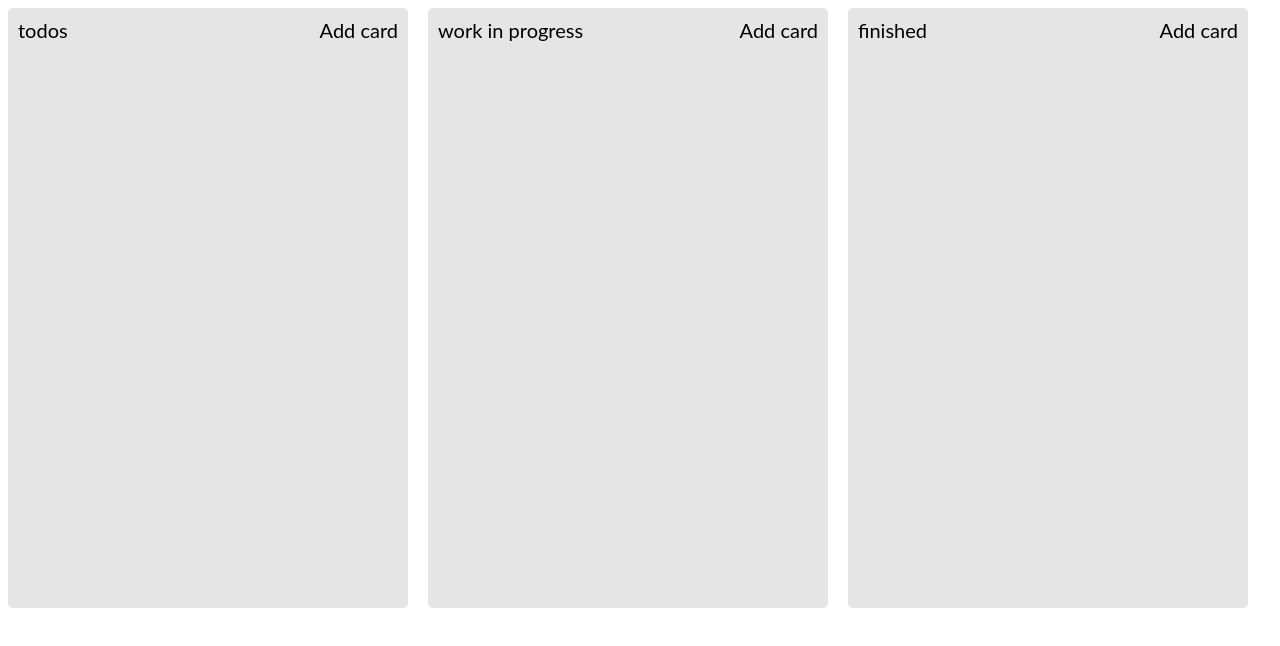
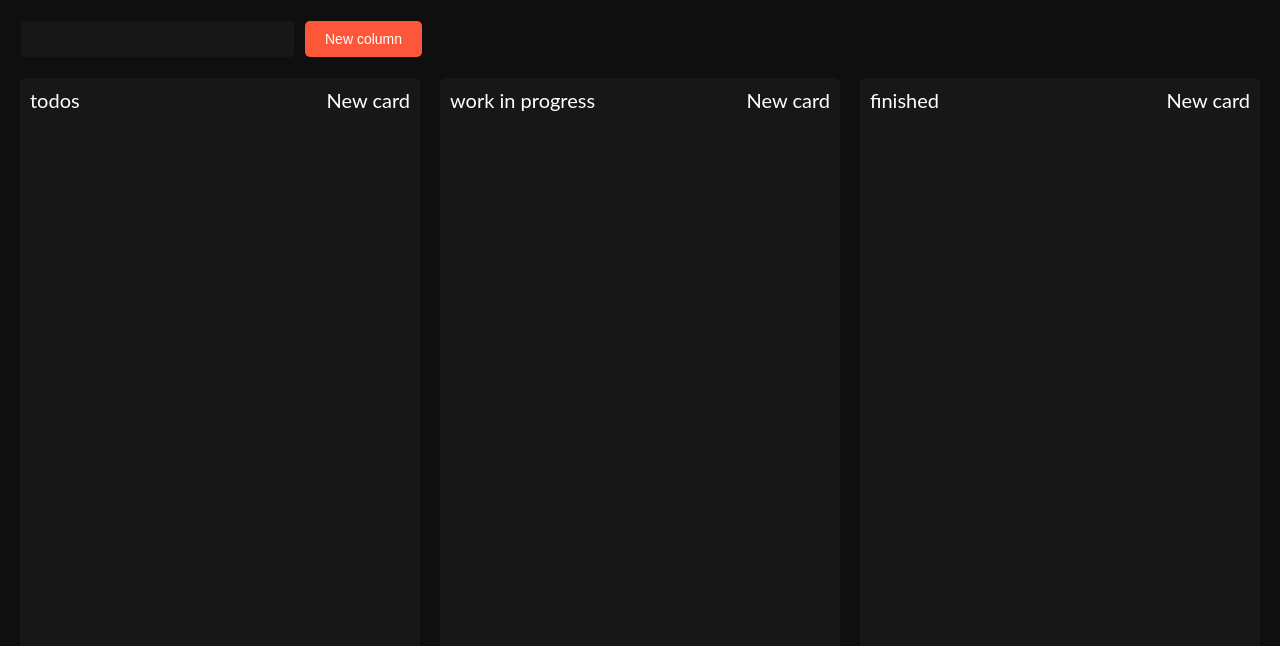
Before and after one commit to ZeroX-DG/akanban, an Angular app: page / in a window 1280 px wide. Shown: the top 646 px of the page. Built offline with nearby package versions, Linux system fonts and the light colour scheme.

Commit message:
added new style for the board

```diff
--- a/src/app/app.component.html
+++ b/src/app/app.component.html
@@ -1,4 +1,10 @@
 <div class="board">
+  <div class="tools">
+    <div class="tool-group">
+      <input type="text" [style.width]="'275px'" [(ngModel)]="newColumnTitle" />
+      <button (click)="handleCreateColumn()">New column</button>
+    </div>
+  </div>
   <div class="columns">
     <kanban-column
       *ngFor="let column of columns"
--- a/src/app/app.component.sass
+++ b/src/app/app.component.sass
@@ -0,0 +1,40 @@
+.board
+  width: 100%
+  height: 100%
+  box-sizing: border-box
+  padding: 20px 20px
+  .columns
+    width: 100%
+    height: 90%
+    overflow-x: auto
+    white-space: nowrap
+    &::-webkit-scrollbar
+      width: 10px
+      height: 10px
+    &::-webkit-scrollbar-track
+      background: transparent
+    &::-webkit-scrollbar-thumb
+      background: #171717
+    &::-webkit-scrollbar-corner
+      background: #0F0F0F
+  .tools
+    margin-bottom: 20px
+    input
+      padding: 10px
+      box-sizing: border-box
+      border-radius: 5px
+      border: 1px solid rgba(0, 0, 0, 0.25)
+      outline: none
+      font-size: 14px
+      margin-right: 10px
+      background: #171717
+      color: white
+    button
+      border: none
+      padding: 10px 20px
+      border-radius: 5px
+      background: #FD5739
+      color: white
+      font-size: 14px
+      cursor: pointer
+      outline: none
--- a/src/app/app.component.ts
+++ b/src/app/app.component.ts
@@ -17,6 +17,7 @@ export class AppComponent {
   columns: Column[];
   showCreateModal: boolean;
   selectedColumn: Column;
+  newColumnTitle: string;
 
   constructor() {
     this.showCreateModal = false;
@@ -55,4 +56,15 @@ export class AppComponent {
     const newColumn = this.columns.find(col => col.title === value.columnTitle);
     newColumn.cards.push(value.card);
   }
+
+  handleCreateColumn() {
+    if (this.columns.some(col => col.title === this.newColumnTitle)) {
+      return;
+    }
+    const column = new Column();
+    column.title = this.newColumnTitle;
+    column.cards = [];
+    this.columns.push(column);
+    this.newColumnTitle = '';
+  }
 }
--- a/src/app/components/card/kanban-card.component.sass
+++ b/src/app/components/card/kanban-card.component.sass
@@ -9,6 +9,7 @@
   box-shadow: 0 2px 5px rgba(0, 0, 0, 0.25)
   margin-bottom: 10px
   user-select: none
+  background: #0F0F0F
   .title
     font-size: 20px
     margin: 0
--- a/src/app/components/create-card-modal/create-card-modal.component.sass
+++ b/src/app/components/create-card-modal/create-card-modal.component.sass
@@ -4,21 +4,21 @@
   position: fixed
   top: 0
   left: 0
-  background: rgba(0, 0, 0, 0.25)
+  background: rgba(0, 0, 0, 0.8)
   .main-modal
     width: 500px
-    height: 300px
     position: absolute
     left: calc((100% - 500px) / 2)
     top: calc((100% - 400px) / 2)
-    background: white
+    background: #0F0F0F
     border-radius: 5px
-    padding: 10px
+    padding: 15px
     font-family: 'Lato'
+    color: white
     .title
       font-size: 25px
       margin: 0
-      margin-bottom: 10px
+      margin-bottom: 30px
     .input-group
       width: 100%
       label
@@ -27,21 +27,30 @@
       input
         margin-bottom: 10px
         width: 100%
-        padding: 5px
+        padding: 10px
         box-sizing: border-box
         border-radius: 5px
         border: 1px solid rgba(0, 0, 0, 0.25)
+        background: #171717
+        color: white
+        outline: none
       textarea
         height: 140px
         width: 100%
-        padding: 5px
+        padding: 10px
         box-sizing: border-box
         border-radius: 5px
         border: 1px solid rgba(0, 0, 0, 0.25)
+        background: #171717
+        font-family: 'Lato'
+        outline: none
+        color: white
+        resize: none
     button
       border: none
       padding: 10px 20px
       border-radius: 5px
-      background: #2ecc71
+      background: #FD5739
       color: white
       font-size: 14px
+      margin-top: 10px
--- a/src/app/components/kanban-column/kanban-column.component.html
+++ b/src/app/components/kanban-column/kanban-column.component.html
@@ -1,7 +1,7 @@
 <div class="column" [attr.data-column-title]="column.title">
   <div class="title">
     {{ column.title }}
-    <span class="add-card-button" (click)="addCard()">Add card</span>
+    <span class="add-card-button" (click)="addCard()">New card</span>
   </div>
   <div class="cards">
     <kanban-card
--- a/src/app/components/kanban-column/kanban-column.component.sass
+++ b/src/app/components/kanban-column/kanban-column.component.sass
@@ -4,11 +4,12 @@
   box-sizing: border-box
   padding: 10px
   border-radius: 5px
-  background: rgba(0, 0, 0, 0.1)
+  background: #171717
   font-family: 'Lato'
   display: inline-block
   margin-right: 20px
   vertical-align: top
+  color: white
   .title
     font-size: 20px
     height: 50px
--- a/src/styles.sass
+++ b/src/styles.sass
@@ -1 +1,6 @@
 /* You can add global styles to this file, and also import other style files */
+body, html
+  padding: 0
+  margin: 0
+  height: 100%
+  background: #0F0F0F
```
